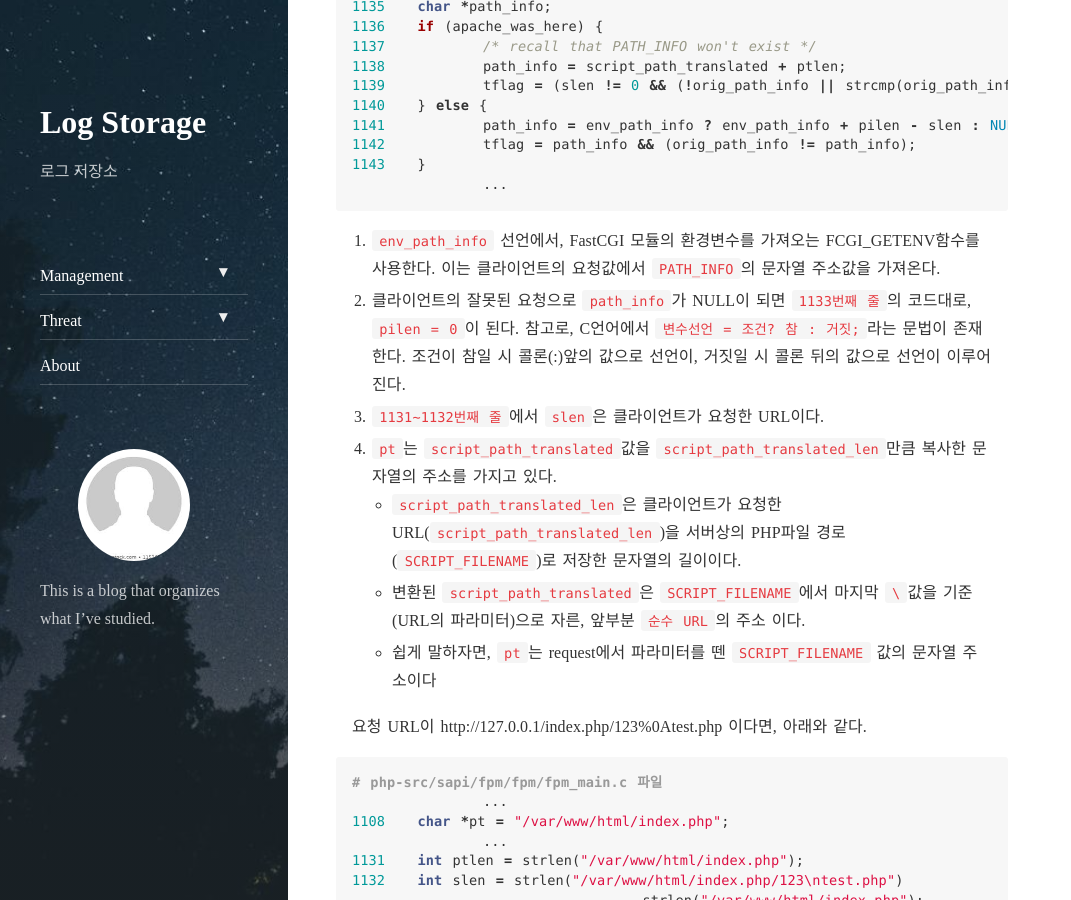
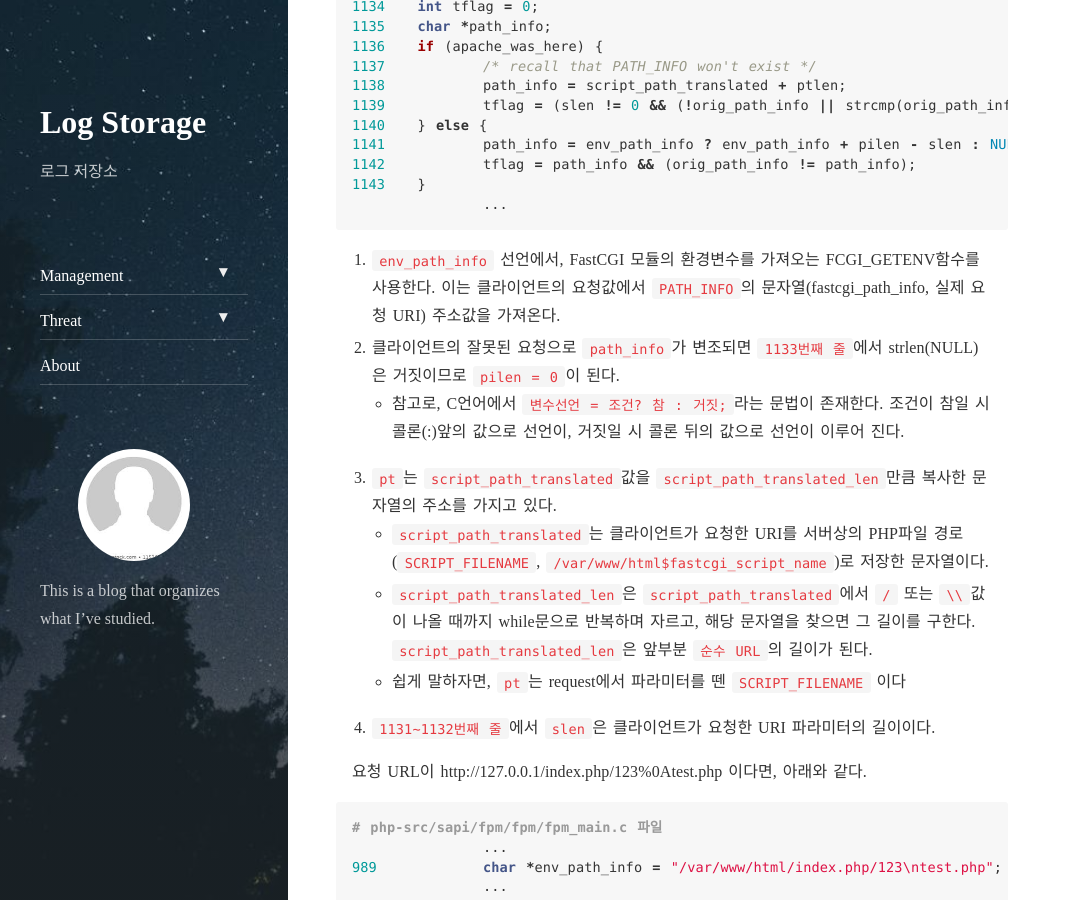
Before and after one commit to chanbin/chanbin.github.io, a Jekyll site: the page built from _posts/2019-12-19-php-fpm-rce.md, in a window 1280 px wide and 900 px high, scrolled down 4104 px. Shown: the whole window, without its empty margins (0-1071 px from the left). Built offline with Jekyll 4.4.1, drawn with Linux system fonts in a browser that asks for light colours; nearby versions of some CDN libraries; some of the changed text lies outside the part shown.

Commit message:
edit post

````diff
--- a/_posts/2019-12-19-php-fpm-rce.md
+++ b/_posts/2019-12-19-php-fpm-rce.md
@@ -127,18 +128,21 @@ location ~ [^/]\.php(/|$){
 		...
 ```
 
-1. `env_path_info` 선언에서, FastCGI 모듈의 환경변수를 가져오는 FCGI_GETENV함수를 사용한다. 이는 클라이언트의 요청값에서 `PATH_INFO`의 문자열 주소값을 가져온다.
-2. 클라이언트의 잘못된 요청으로 `path_info`가 NULL이 되면 `1133번째 줄`의 코드대로, `pilen = 0`이 된다. 참고로, C언어에서 `변수선언 = 조건? 참 : 거짓;`라는 문법이 존재한다. 조건이 참일 시 콜론(:)앞의 값으로 선언이, 거짓일 시 콜론 뒤의 값으로 선언이 이루어 진다.
-3. `1131~1132번째 줄`에서 `slen`은 클라이언트가 요청한 URL이다.
-4. `pt`는 `script_path_translated`값을 `script_path_translated_len`만큼 복사한 문자열의 주소를 가지고 있다.<br>
-* `script_path_translated_len`은 클라이언트가 요청한 URL(`script_path_translated_len`)을 서버상의 PHP파일 경로(`SCRIPT_FILENAME`)로 저장한 문자열의 길이이다.
-* 변환된 `script_path_translated`은 `SCRIPT_FILENAME`에서 마지막 `\`값을 기준(URL의 파라미터)으로 자른, 앞부분 `순수 URL`의 주소 이다.
-* 쉽게 말하자면, `pt`는 request에서 파라미터를 뗀 `SCRIPT_FILENAME` 값의 문자열 주소이다
+1. `env_path_info` 선언에서, FastCGI 모듈의 환경변수를 가져오는 FCGI_GETENV함수를 사용한다. 이는 클라이언트의 요청값에서 `PATH_INFO`의 문자열(fastcgi_path_info, 실제 요청 URI) 주소값을 가져온다.
+2. 클라이언트의 잘못된 요청으로 `path_info`가 변조되면 `1133번째 줄`에서 strlen(NULL)은 거짓이므로 `pilen = 0`이 된다.
+* 참고로, C언어에서 `변수선언 = 조건? 참 : 거짓;`라는 문법이 존재한다. 조건이 참일 시 콜론(:)앞의 값으로 선언이, 거짓일 시 콜론 뒤의 값으로 선언이 이루어 진다.
+3. `pt`는 `script_path_translated`값을 `script_path_translated_len`만큼 복사한 문자열의 주소를 가지고 있다.
+* `script_path_translated`는 클라이언트가 요청한 URI를 서버상의 PHP파일 경로(`SCRIPT_FILENAME`, `/var/www/html$fastcgi_script_name`)로 저장한 문자열이다.
+* `script_path_translated_len`은 `script_path_translated`에서 `/` 또는 `\\`값이 나올 때까지 while문으로 반복하며 자르고, 해당 문자열을 찾으면 그 길이를 구한다. `script_path_translated_len`은 앞부분 `순수 URL`의 길이가 된다.
+* 쉽게 말하자면, `pt`는 request에서 파라미터를 뗀 `SCRIPT_FILENAME` 이다
+4. `1131~1132번째 줄`에서 `slen`은 클라이언트가 요청한 URI 파라미터의 길이이다.
 
 
 요청 URL이 http://127.0.0.1/index.php/123%0Atest.php 이다면, 아래와 같다.
 ```c
 # php-src/sapi/fpm/fpm/fpm_main.c 파일
+		...
+989		char *env_path_info = "/var/www/html/index.php/123\ntest.php";
 		...
 1108	char *pt = "/var/www/html/index.php";
 		...
@@ -150,13 +154,14 @@ location ~ [^/]\.php(/|$){
 		...
 1140	else {
 1141		path_info = env_path_info ? env_path_info + pilen - slen : NULL;
-			//path_info = "123" + 0 - "/123\ntest.php" or NULL
+			// env_path_info==NULL, NULL=num이므로 참
+			// path_info = strlen("123") + 0 - strlen("/123\ntest.php") = 음수
 1142		tflag = path_info && (orig_path_info != path_info);
 1143	}
 		...
 ```
 
-클라이언트의 요청을 수정할 수 있다면, `path_info` 값을 NULL이 아닌 특정 주소값으로 가져갈 수 있다.
+[컨셉 - 결과] `pilen`은 0이 되었고, `slen`은 URI를 뺀 실제파일 경로의 길이가 되었기 때문에, `path_info`는 NULL이 아닌 음의 값을 가질 수 있으므로 Underflow를 이용해 `특정 주소값`을 가리킬 수 있다.
 
 ```c
 # php-src/sapi/fpm/fpm/fpm_main.c 파일
````
Also changed, not shown: other parts of _posts/2019-12-19-php-fpm-rce.md (+3 -2 lines).
